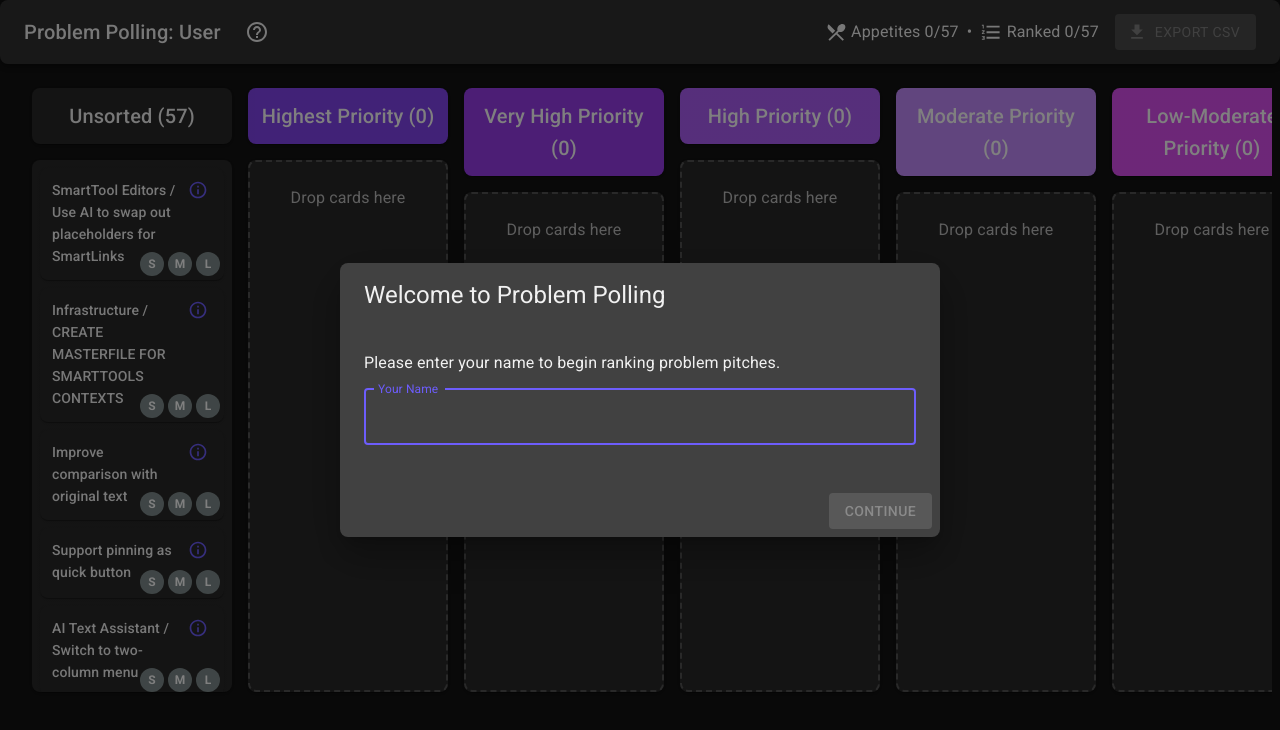
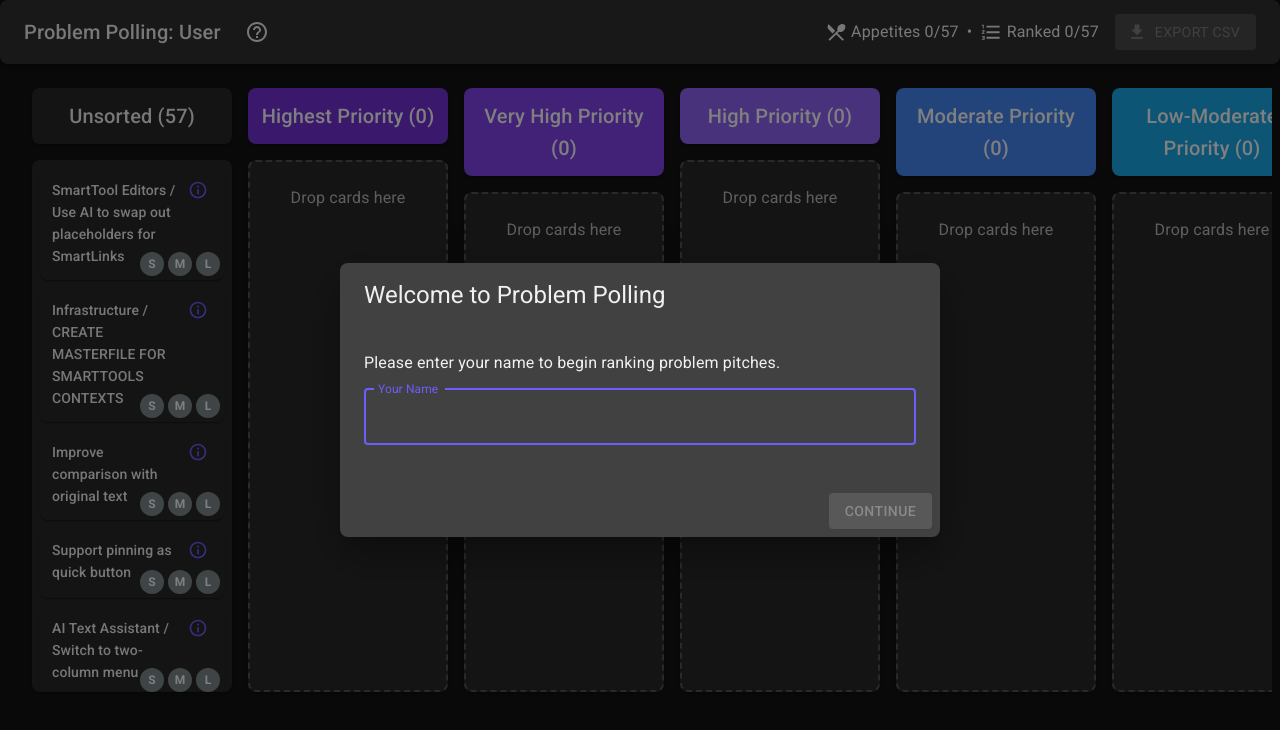
Before and after one commit to chase-grey/tier-list-of-problems, a React (Vite) app: page / in a window 1280 px wide. Shown: the top 730 px of the page. Built offline with nearby package versions, Linux system fonts and the light colour scheme.

Commit message:
Improve tier colors for consistent saturation and better contrast with white text

```diff
--- a/src/theme.ts
+++ b/src/theme.ts
@@ -33,14 +33,14 @@ export const colorTokens = {
     unset: '#7f8c8d',   // Gray
   },
   tiers: {
-    1: '#7c3aed',      // violet 400
-    8: '#f472b6',      // rose 400
-    // Interpolated colors for tiers 2-7
-    2: '#9333ea',
-    3: '#a855f7',
-    4: '#c084fc',
-    5: '#d946ef',
-    6: '#e879f9',
-    7: '#f0abfc',
+    // Enhanced colors with consistent saturation and better contrast
+    1: '#6d28d9',      // Highest Priority (Deep purple)
+    2: '#7c3aed',      // Very High Priority (Medium purple)
+    3: '#8b5cf6',      // High Priority (Light purple)
+    4: '#3b82f6',      // Moderate Priority (Blue)
+    5: '#0ea5e9',      // Low-Moderate Priority (Light blue)
+    6: '#0d9488',      // Low Priority (Teal)
+    7: '#be185d',      // Very Low Priority (Dark pink)
+    8: '#c026d3',      // Not a Priority (Magenta)
   }
 };
```
